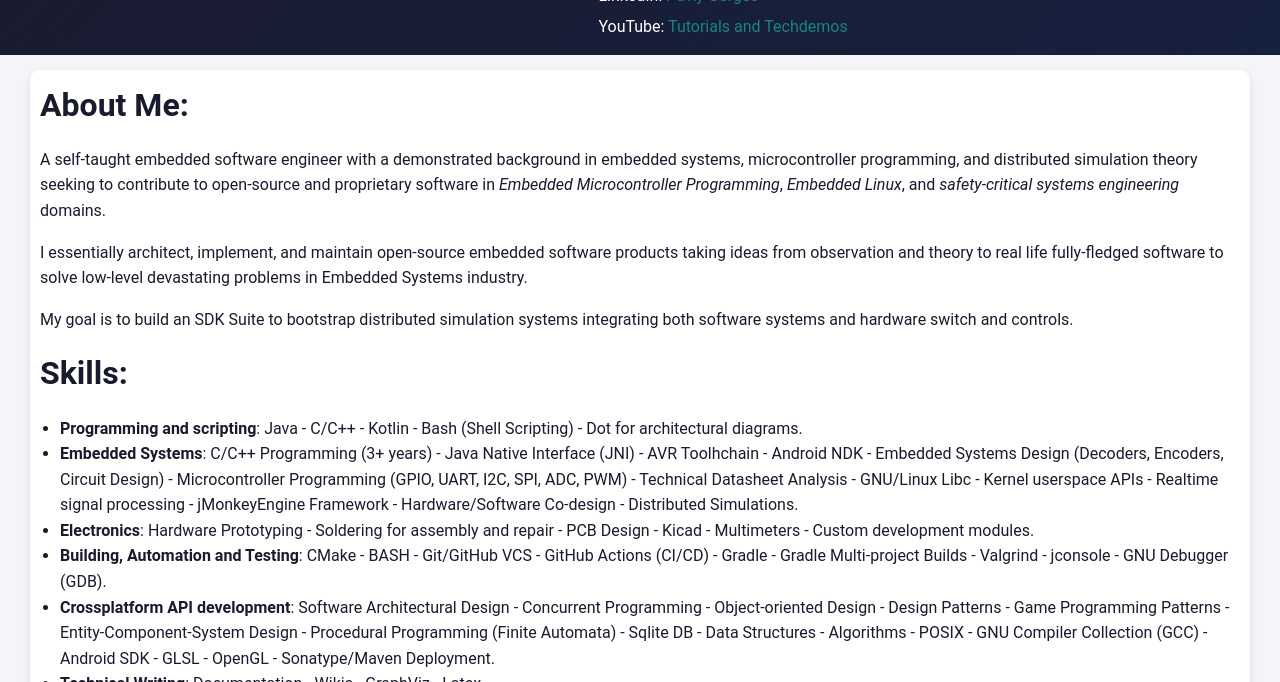
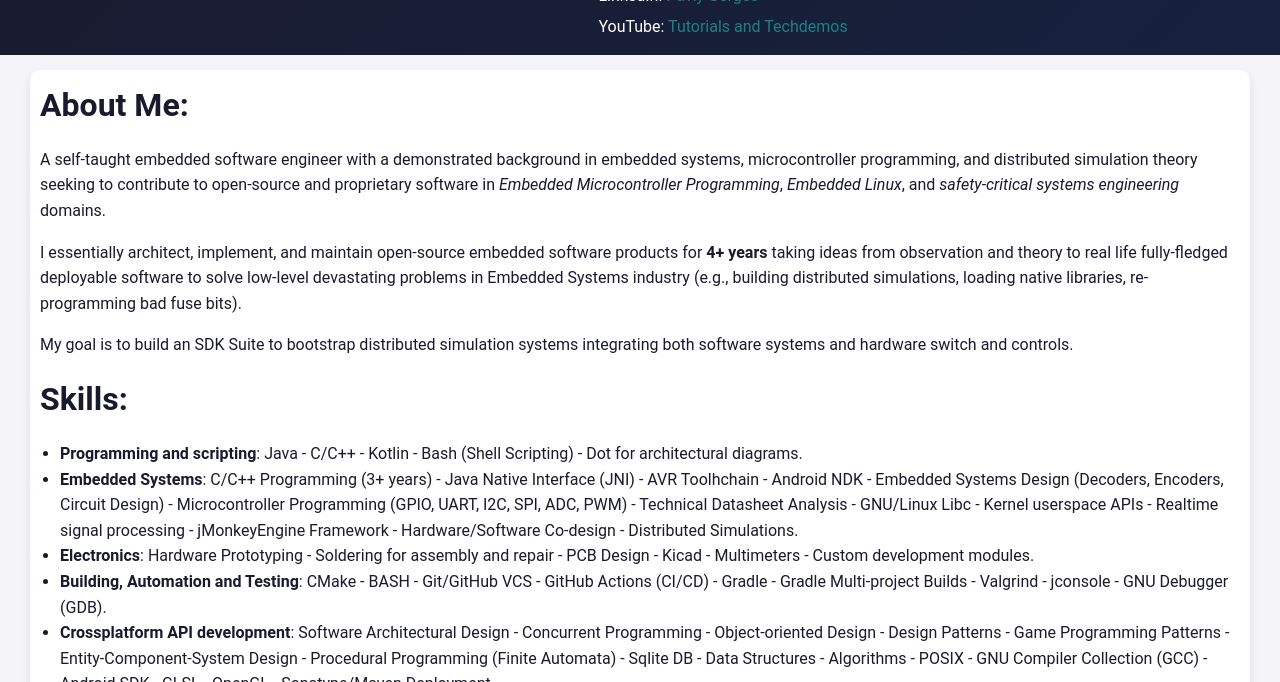
Before and after one commit to pavly-gerges/pavly-gerges, a Jekyll site: the page built from resume/index.md, in a window 1280 px wide and 900 px high, cut to the strip 218-900 px from the top of the window. Built offline with Jekyll 4.4.1, drawn with Linux system fonts in a browser that asks for light colours; our own code applies the rules of GitHub Pages for plain Markdown files.

Commit message:
Update index.md

```diff
--- a/resume/index.md
+++ b/resume/index.md
@@ -2,7 +2,7 @@
 
 A self-taught embedded software engineer with a demonstrated background in embedded systems, microcontroller programming, and distributed simulation theory seeking to contribute to open-source and proprietary software in _Embedded Microcontroller Programming_, _Embedded Linux_, and _safety-critical systems engineering_ domains.
 
-I essentially architect, implement, and maintain open-source embedded software products taking ideas from observation and theory to real life fully-fledged software to solve low-level devastating problems in Embedded Systems industry.
+I essentially architect, implement, and maintain open-source embedded software products for **4+ years** taking ideas from observation and theory to real life fully-fledged deployable software to solve low-level devastating problems in Embedded Systems industry (e.g., building distributed simulations, loading native libraries, re-programming bad fuse bits).
 
 My goal is to build an SDK Suite to bootstrap distributed simulation systems integrating both software systems and hardware switch and controls.
 
```
